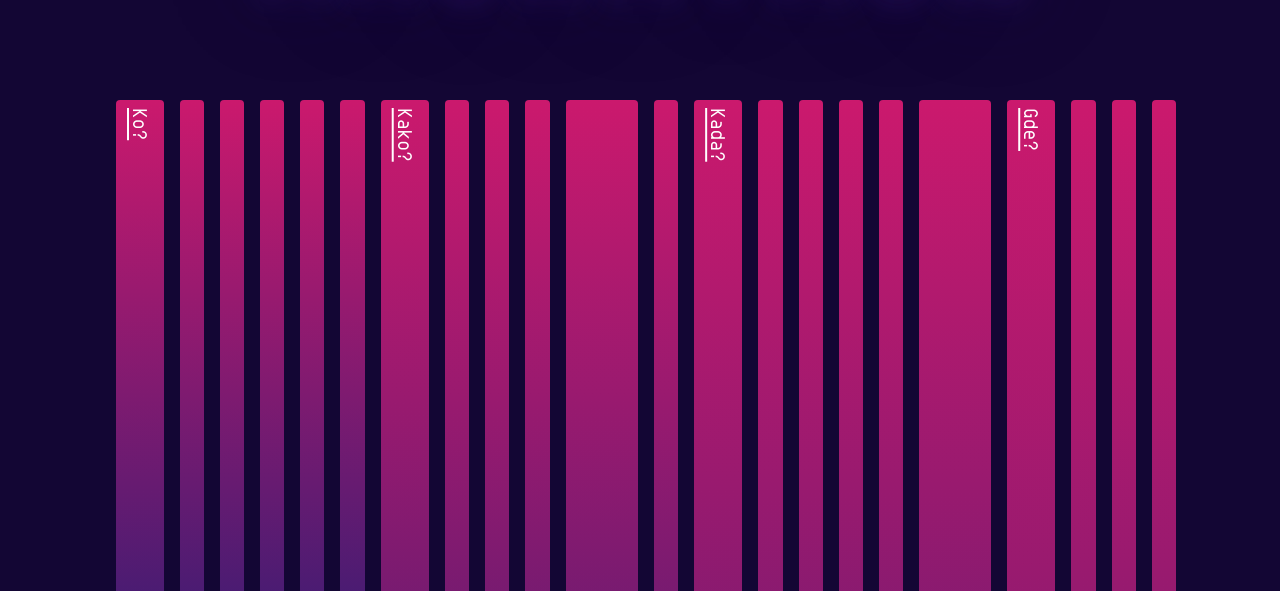
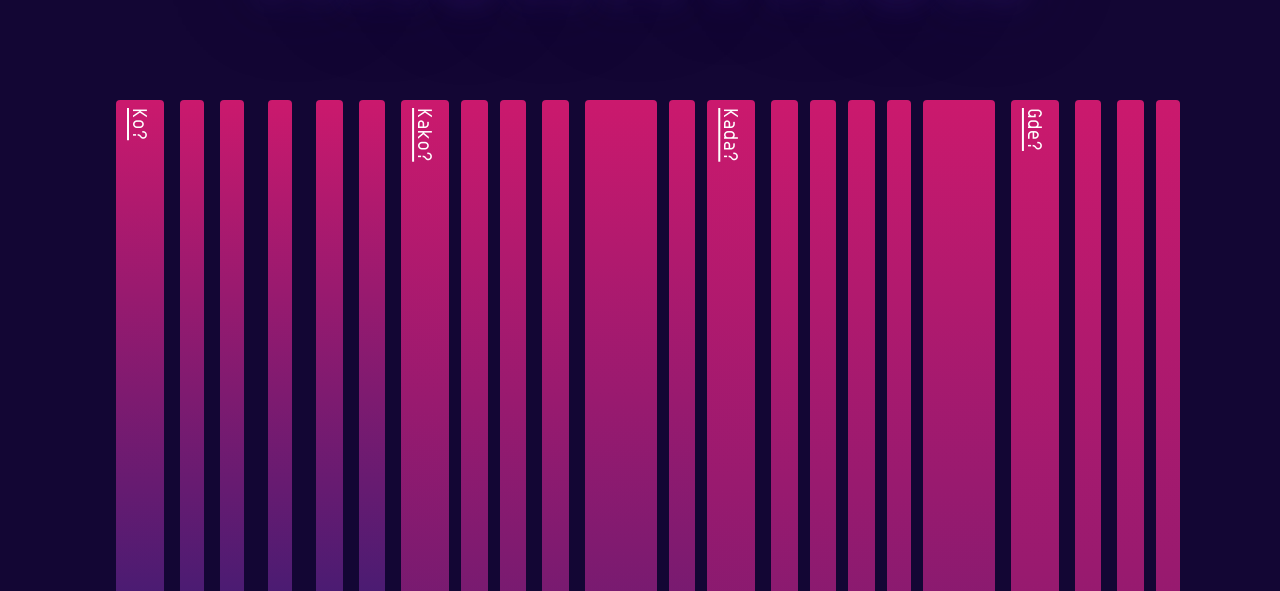
Before and after one commit to Janje12/barKOD, a website: page index.html in a window 1280 px wide. Shown: the part 209-800 px from the top of the page. Drawn offline with nearby package versions, Linux system fonts and the light colour scheme.

Commit message:
new version

```diff
--- a/index.html
+++ b/index.html
@@ -139,29 +139,29 @@
         </div>
         <div class="col-thin mx-2" style="height: 45rem"></div>
         <div class="col-thin mx-2" style="height: 45rem"></div>
-        <div class="col-thin mx-2" style="height: 45rem"></div>
+        <div class="col-thin mx-3" style="height: 45rem"></div>
         <div class="col mx-2" style="height: 45rem"></div>
         <div class="col mx-2" style="height: 45rem"></div>
         <div class="col mx-2 test1" style="z-index: 1;height: 70rem">
             <a href="#sponzori"><h5 class="mx-0 my-2">Kako?</h5></a>
         </div>
-        <div class="col mx-2" style="height: 70rem"></div>
+        <div class="col mx-1" style="height: 70rem"></div>
         <div class="col mx-2" style="height: 70rem"></div>
         <div class="col mx-2" style="height: 70rem"></div>
         <div class="col-wide mx-2" style="height: 70rem"></div>
-        <div class="col mx-2" style="height: 70rem"></div>
+        <div class="col mx-1" style="height: 70rem"></div>
         <div class="col mx-2 test1" style="z-index: 1;height: 90rem">
             <a href="#faq"><h5 class="mx-0 my-2">Kada?</h5></a>
         </div>
         <div class="col mx-2" style="height: 90rem"></div>
+        <div class="col mx-1" style="height: 90rem"></div>
         <div class="col mx-2" style="height: 90rem"></div>
-        <div class="col mx-2" style="height: 90rem"></div>
-        <div class="col-thin mx-2" style="height: 90rem"></div>
+        <div class="col-thin mx-1" style="height: 90rem"></div>
         <div class="col-wide mx-2" style="height: 90rem"></div>
         <div class="col mx-2 test1" style="z-index: 1;"><h5 class="mx-0 my-2"><a href="#kontakt">Gde?</a></h5></div>
         <div class="col mx-2"></div>
         <div class="col mx-2"></div>
-        <div class="col-thin mx-2"></div>
+        <div class="col-thin mx-1"></div>
         <div class="col-thin mx-2"></div>
     </div>
     <div class="row position-relative">
```
